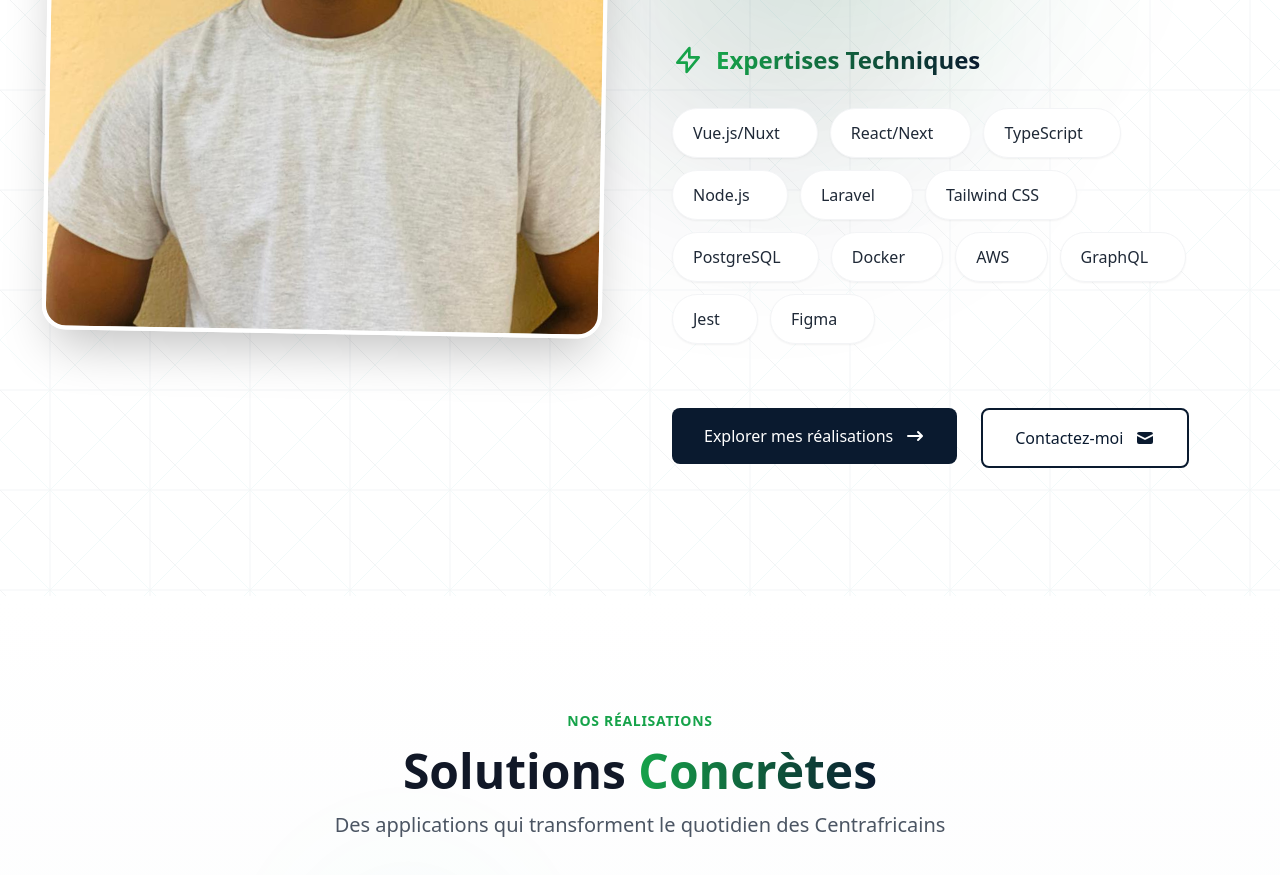
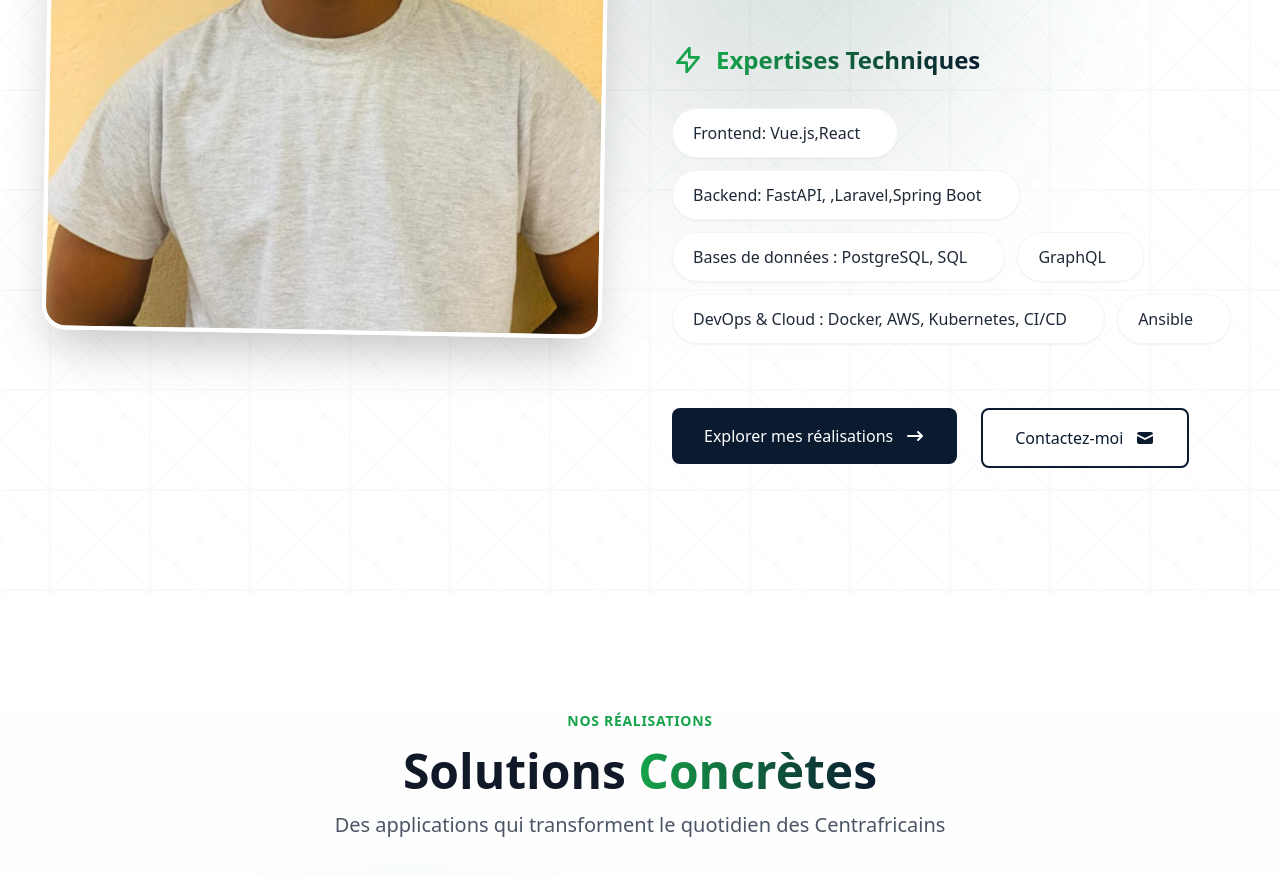
Before and after one commit to Nanobolide/portfolio, a Vue app: page / in a window 1280 px wide. Shown: the part 1760-2635 px from the top of the page. Built offline with nearby package versions, Linux system fonts and the light colour scheme.

Commit message:
CV modification

```diff
--- a/src/components/About.vue
+++ b/src/components/About.vue
@@ -148,18 +148,12 @@
 
 <script setup>
 const technologies = [
-  'Vue.js/Nuxt',
-  'React/Next',
-  'TypeScript',
-  'Node.js',
-  'Laravel',
-  'Tailwind CSS',
-  'PostgreSQL',
-  'Docker',
-  'AWS',
+  'Frontend: Vue.js,React',
+  'Backend: FastAPI, ,Laravel,Spring Boot',
+  'Bases de données : PostgreSQL, SQL',
   'GraphQL',
-  'Jest',
-  'Figma'
+  'DevOps & Cloud : Docker, AWS, Kubernetes, CI/CD',
+  'Ansible'
 ];
 </script>
 
--- a/src/pages/CV.vue
+++ b/src/pages/CV.vue
@@ -53,6 +53,7 @@
               <span class="bg-green-100 text-green-800 px-2 py-1 rounded text-xs">GitHub Actions</span>
               <span class="bg-green-100 text-green-800 px-2 py-1 rounded text-xs">AWS</span>
               <span class="bg-green-100 text-green-800 px-2 py-1 rounded text-xs">Render</span>
+              <span class="bg-green-100 text-green-800 px-2 py-1 rounded text-xs">Vercel</span>
               <span class="bg-green-100 text-green-800 px-2 py-1 rounded text-xs">Openshift</span>
             </div>
           </div>
@@ -64,9 +65,8 @@
               <span class="bg-blue-100 text-blue-800 px-2 py-1 rounded text-xs">Vue.js</span>
               <span class="bg-blue-100 text-blue-800 px-2 py-1 rounded text-xs">React Native</span>
               <span class="bg-blue-100 text-blue-800 px-2 py-1 rounded text-xs">JAVA: Spring Boot</span>
-              <span class="bg-blue-100 text-blue-800 px-2 py-1 rounded text-xs">PHP</span>
-              <span class="bg-blue-100 text-blue-800 px-2 py-1 rounded text-xs">JavaScript</span>
-              <span class="bg-blue-100 text-blue-800 px-2 py-1 rounded text-xs">Laravel</span>
+              <span class="bg-blue-100 text-blue-800 px-2 py-1 rounded text-xs">PHP: Laravel</span>
+              <span class="bg-blue-100 text-blue-800 px-2 py-1 rounded text-xs">React</span>
               <span class="bg-blue-100 text-blue-800 px-2 py-1 rounded text-xs">API REST</span>
             </div>
           </div>
@@ -79,20 +79,17 @@
               <span class="bg-purple-100 text-purple-800 px-2 py-1 rounded text-xs">Windows Server</span>
               <span class="bg-purple-100 text-purple-800 px-2 py-1 rounded text-xs">Nginx</span>
               <span class="bg-purple-100 text-purple-800 px-2 py-1 rounded text-xs">Apache</span>
-              <span class="bg-purple-100 text-purple-800 px-2 py-1 rounded text-xs">Bash</span>
-            </div>
+             </div>
           </div>
 
           <!-- Outils -->
           <div class="mb-4">
             <h4 class="font-semibold text-gray-700 mb-2">Outils</h4>
             <div class="flex flex-wrap gap-2">
-              <span class="bg-gray-100 text-gray-800 px-2 py-1 rounded text-xs">Git</span>
+              <span class="bg-gray-100 text-gray-800 px-2 py-1 rounded text-xs">Git/Github</span>
               <span class="bg-gray-100 text-gray-800 px-2 py-1 rounded text-xs">Jira</span>
               <span class="bg-gray-100 text-gray-800 px-2 py-1 rounded text-xs">Trello</span>
               <span class="bg-gray-100 text-gray-800 px-2 py-1 rounded text-xs">Agile/Scrum</span>
-              <span class="bg-gray-100 text-gray-800 px-2 py-1 rounded text-xs">FileSystem Watcher</span>
-              <span class="bg-gray-100 text-gray-800 px-2 py-1 rounded text-xs">Monolog</span>
             </div>
           </div>
 
@@ -125,7 +122,7 @@
             <div>
               <div class="flex justify-between mb-1">
                 <span class="text-sm font-medium text-gray-700">Anglais</span>
-                <span class="text-sm text-green-600 font-medium">Intermédiaire</span>
+                <span class="text-sm text-green-600 font-medium">B1 – intermédiaire</span>
               </div>
               <div class="w-full bg-gray-200 rounded-full h-2">
                 <div class="bg-green-600 h-2 rounded-full" style="width: 70%"></div>
```
